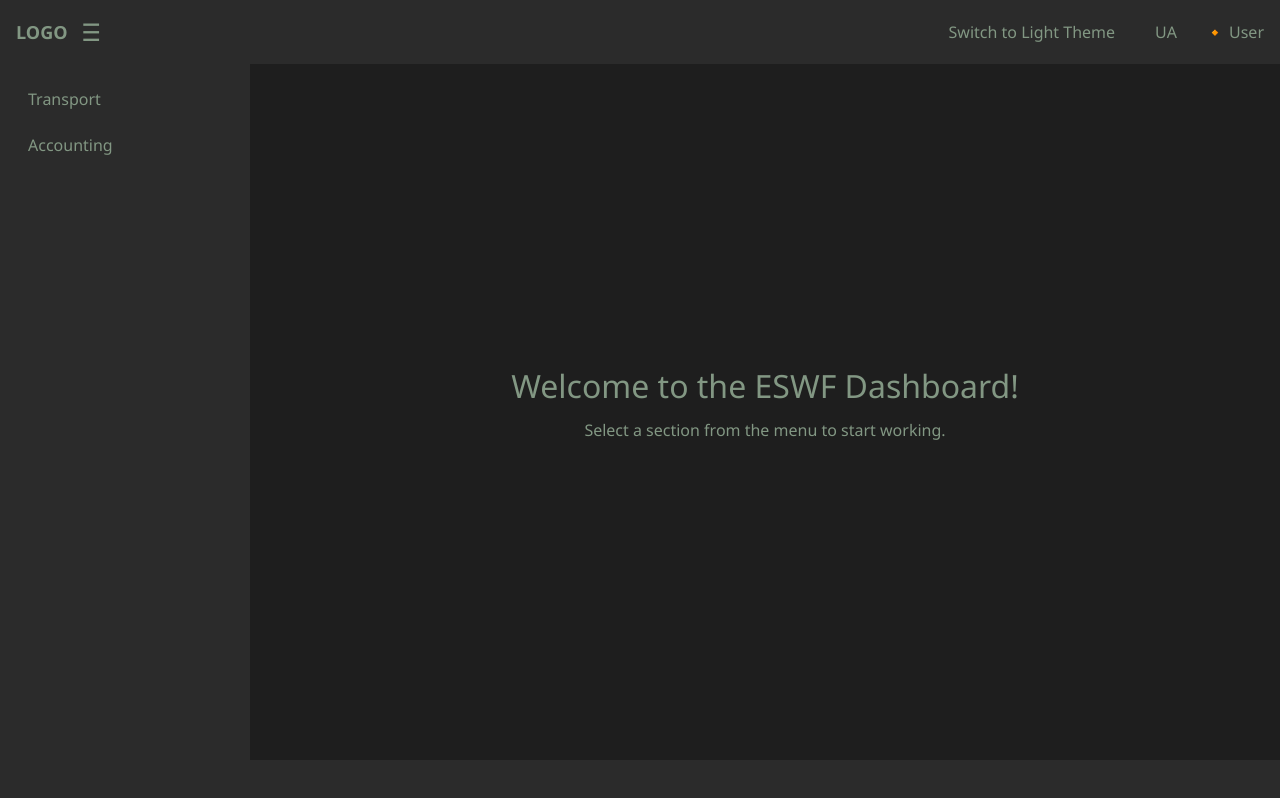
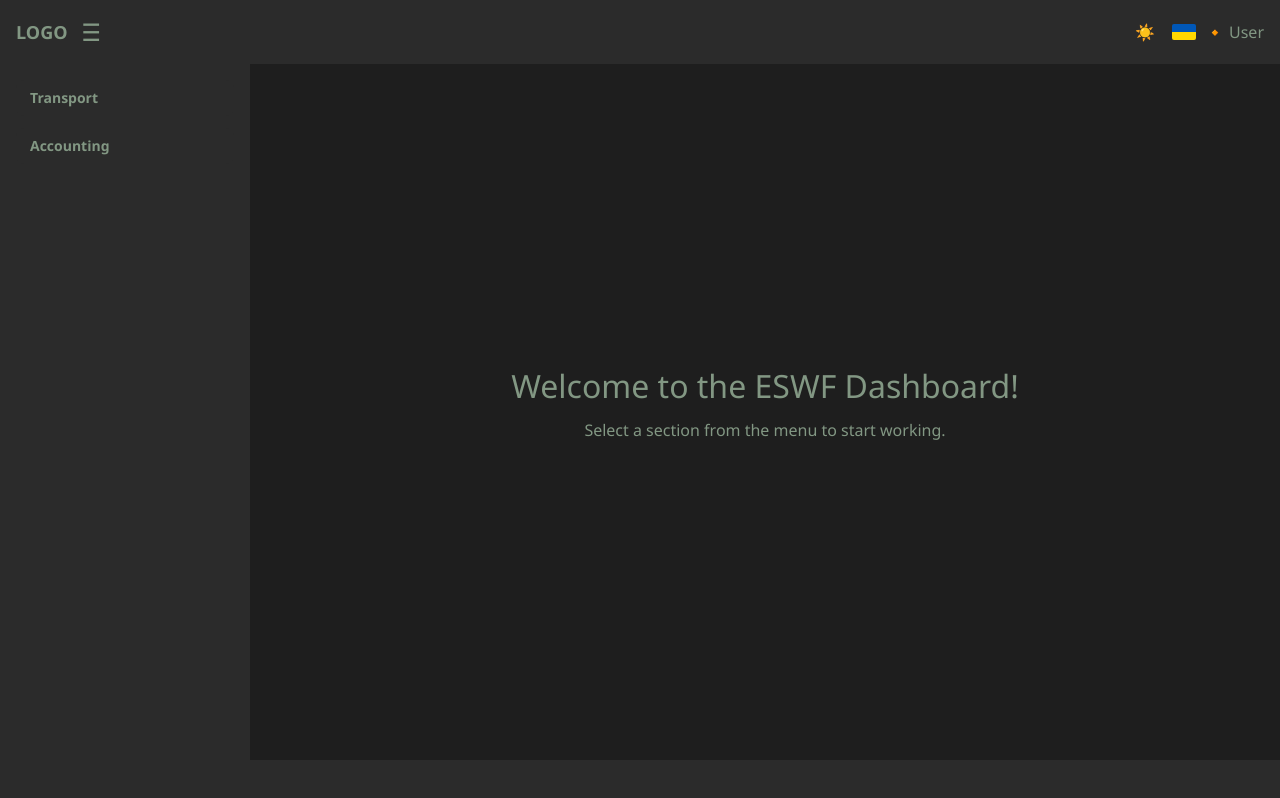
Before and after one commit to yuraNikolaenko/ESWF, a React (Vite) app in the folder frontend/: page / in a window 1280 px wide. Built offline with nearby package versions, Linux system fonts and the light colour scheme.

Commit message:
Контрольна точка: Стилізовано Sidebar і покращено перемикачі теми/мови

```diff
--- a/frontend/src/components/Header/Header.jsx
+++ b/frontend/src/components/Header/Header.jsx
@@ -5,6 +5,9 @@ import { useTheme } from "../../context/ThemeContext";
 import useTabs from "../../hooks/useTabs"; // ➡️ Додаємо сюди useTabs
 import { useLanguage } from "../../context/LanguageContext";
 import { getDisplayName } from "../../utils/getDisplayName";
+
+import uaFlag from "../../assets/ua-flag.svg";
+import gbFlag from "../../assets/gb-flag.svg";
 
 const Header = () => {
   const { theme, toggleTheme } = useTheme();
@@ -29,7 +32,7 @@ const Header = () => {
       type: "directoryList", // Тип вкладки (можемо потім розширити)
       code: item.code, // Код елемента
       itemType: item.type,
-      originalItem: item ,
+      originalItem: item,
       data: null,
     });
 
@@ -49,19 +52,23 @@ const Header = () => {
     <header className="header">
       <div className="left-block">
         <div className="logo">LOGO</div>
-        <button className="menu-button" onClick={toggleMenu}>☰</button>
+        <button className="menu-button" onClick={toggleMenu}>
+          ☰
+        </button>
       </div>
 
       {/* Меню */}
       {menuOpen && (
         <div
           className="dropdown-multimenu"
-          style={{ width: activeGroup ? '640px' : activeSection ? '420px' : '200px' }}
+          style={{
+            width: activeGroup ? "640px" : activeSection ? "420px" : "200px",
+          }}
         >
           <div className="menu-panel">
             {sections
-              .filter(section => section.showInMenu)
-              .map(section => (
+              .filter((section) => section.showInMenu)
+              .map((section) => (
                 <div
                   key={section.code}
                   className="dropdown-item"
@@ -72,18 +79,18 @@ const Header = () => {
                 >
                   {getDisplayName(section, language)}
                 </div>
-            ))}
+              ))}
           </div>
 
           {activeSection && (
             <div className="menu-panel">
-              {activeSection.groups.map(group => (
+              {activeSection.groups.map((group) => (
                 <div
                   key={group.groupName}
                   className="dropdown-item"
                   onClick={() => setActiveGroup(group)}
                 >
-                   {language === 'en' ? group.groupName : group.groupName_ua}
+                  {language === "en" ? group.groupName : group.groupName_ua}
                 </div>
               ))}
             </div>
@@ -91,7 +98,7 @@ const Header = () => {
 
           {activeGroup && (
             <div className="menu-panel">
-              {activeGroup.items.map(item => (
+              {activeGroup.items.map((item) => (
                 <div
                   key={item.code}
                   className="dropdown-item"
@@ -108,21 +115,22 @@ const Header = () => {
       {/* Кнопки справа */}
       <div className="header-controls">
         <button className="theme-switcher-btn" onClick={toggleTheme}>
-          Switch to {theme === 'light' ? 'Dark' : 'Light'} Theme
+          {theme === "light" ? <>🌙 </> : <>☀️ </>}
         </button>
         <button className="theme-switcher-btn" onClick={toggleLanguage}>
-          {language === 'en' ? 'UA' : 'EN'}
+          {language === "en" ? (
+            <img src={uaFlag} alt="UA" className="flag-icon" />
+          ) : (
+            <img src={gbFlag} alt="EN" className="flag-icon" />
+          )}
         </button>
         🔸 User
       </div>
 
       {/* Toast повідомлення */}
-      {toastMessage && (
-        <div className="toast">{toastMessage}</div>
-      )}
+      {toastMessage && <div className="toast">{toastMessage}</div>}
     </header>
   );
 };
 
-
 export default Header;
--- a/frontend/src/styles/Header.css
+++ b/frontend/src/styles/Header.css
@@ -76,7 +76,7 @@
 .header-controls {
   display: flex;
   align-items: center;
-  gap: 16px;
+  gap: 1px;
 }
 
 /* Кнопка перемикача теми */
@@ -84,10 +84,17 @@
   background-color: transparent;
   color: var(--text-color);
   border: 1px solid var(--border-color);
-  padding: 6px 12px;
+  padding: 4px 8px; /* Трохи компактніше */
   border-radius: 6px;
   cursor: pointer;
+  display: flex;
+  align-items: center;
+  gap: 6px; /* Відстань між іконкою і текстом */
   transition: background-color 0.3s, color 0.3s, border-color 0.3s;
+}
+
+.theme-switcher-btn:hover {
+  background-color: var(--border-color);
 }
 
 .theme-switcher-btn:focus {
@@ -120,3 +127,10 @@
   90% { opacity: 1; transform: translateY(0); }
   100% { opacity: 0; transform: translateY(20px); }
 }
+
+.flag-icon {
+  width: 24px;
+  height: 16px;
+  object-fit: cover;
+  border-radius: 2px;
+}
--- a/frontend/src/styles/Sidebar.css
+++ b/frontend/src/styles/Sidebar.css
@@ -1,28 +1,32 @@
 .sidebar {
   width: 250px;
-  min-height: calc(100vh - 64px - 40px);
   background-color: var(--sidebar-background);
   border-right: 1px solid var(--border-color);
   padding: 16px;
-  flex-shrink: 0;
-  color: var(--text-color);
   overflow-y: auto;
   overflow-x: hidden;
+  flex-shrink: 0;
+  display: flex;
+  flex-direction: column;
+  gap: 12px; /* Відстань між кнопками */
 }
 
+/* Кнопка розділу */
 .sidebar-section-btn {
   width: 100%;
-  background-color: transparent;
+  background-color: var(--sidebar-background);
   border: 1px solid var(--border-color);
-  border-radius: 6px;
-  padding: 10px 12px;
-  margin-bottom: 8px;
+  border-radius: 8px;
+  padding: 10px 14px;
   text-align: left;
+  font-size: 14px;
+  font-weight: 600;
+  color: var(--text-color);
   cursor: pointer;
-  color: var(--text-color);
-  transition: background-color 0.3s;
+  transition: all 0.3s ease;
 }
 
 .sidebar-section-btn:hover {
-  background-color: var(--border-color);
+  background-color: #353536;
+  color: #000a04;;
 }
```
Also changed, not shown: frontend/src/assets/gb-flag.svg (added), frontend/src/assets/ua-flag.svg (added).
